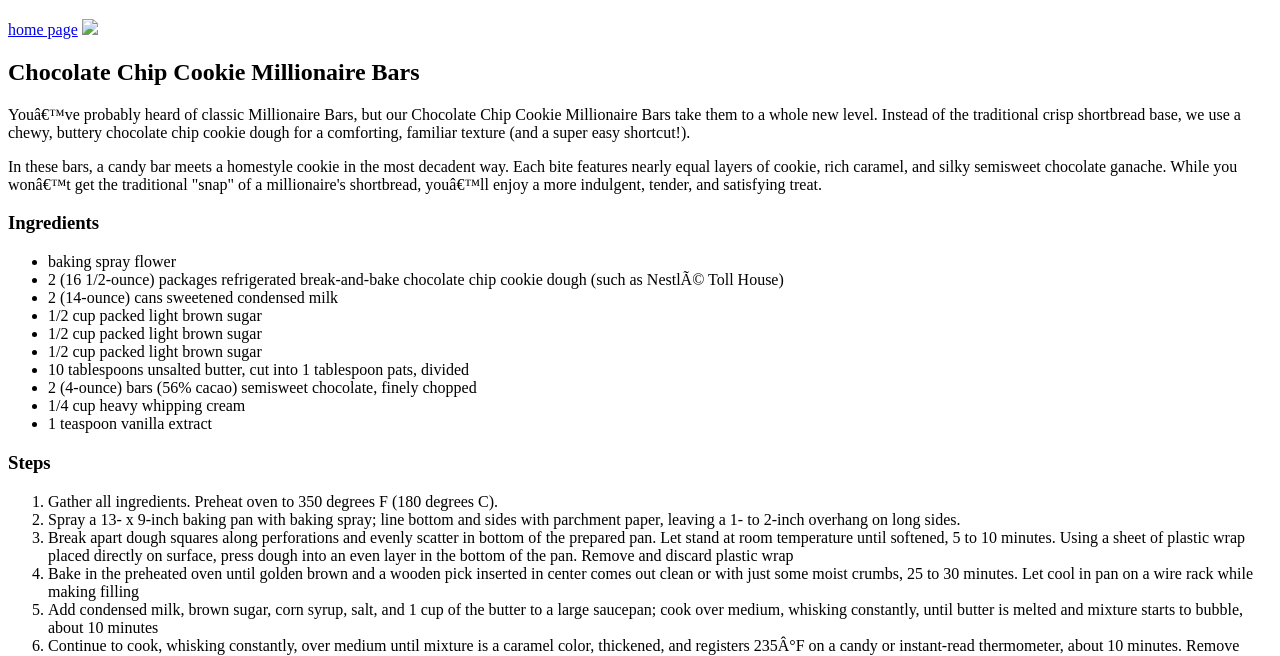
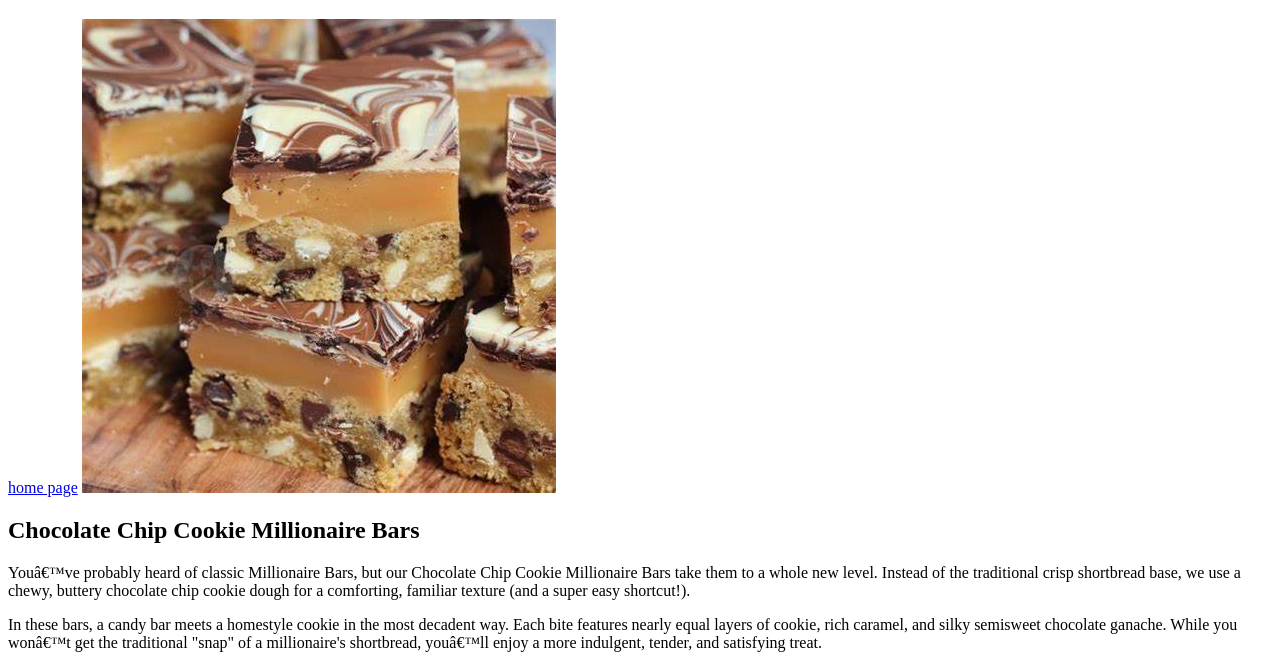
Before and after one commit to AlexVoid14/html-boilerplate, a plain HTML site: page odin-project/recipes/chocolatechip.html in a window 1280 px wide. Shown: the part 61-717 px from the top of the page. Drawn offline with Linux system fonts and the light colour scheme.

Commit message:
fixed image problem not showing

```diff
--- a/odin-project/recipes/chocolatechip.html
+++ b/odin-project/recipes/chocolatechip.html
@@ -7,7 +7,7 @@
     <body>
         <h1>Chocolate Chip</h1>
         <a href="../index.html">home page</a>
-        <img src="th.jpeg">
+        <img src="./images/OIP.jpeg">
         <h2>Chocolate Chip Cookie Millionaire Bars</h2>
         <p>You’ve probably heard of classic Millionaire Bars, but our Chocolate Chip Cookie Millionaire Bars take them to a whole new level. Instead of the traditional crisp shortbread base, we use a chewy, buttery chocolate chip cookie dough for a comforting, familiar texture (and a super easy shortcut!).</p>
         <p>In these bars, a candy bar meets a homestyle cookie in the most decadent way. Each bite features nearly equal layers of cookie, rich caramel, and silky semisweet chocolate ganache. While you won’t get the traditional "snap" of a millionaire's shortbread, you’ll enjoy a more indulgent, tender, and satisfying treat.</p>
```
Also changed, not shown: odin-project/recipes/images/OIP.jpeg (added), odin-project/recipes/images/th.jpeg (deleted).
